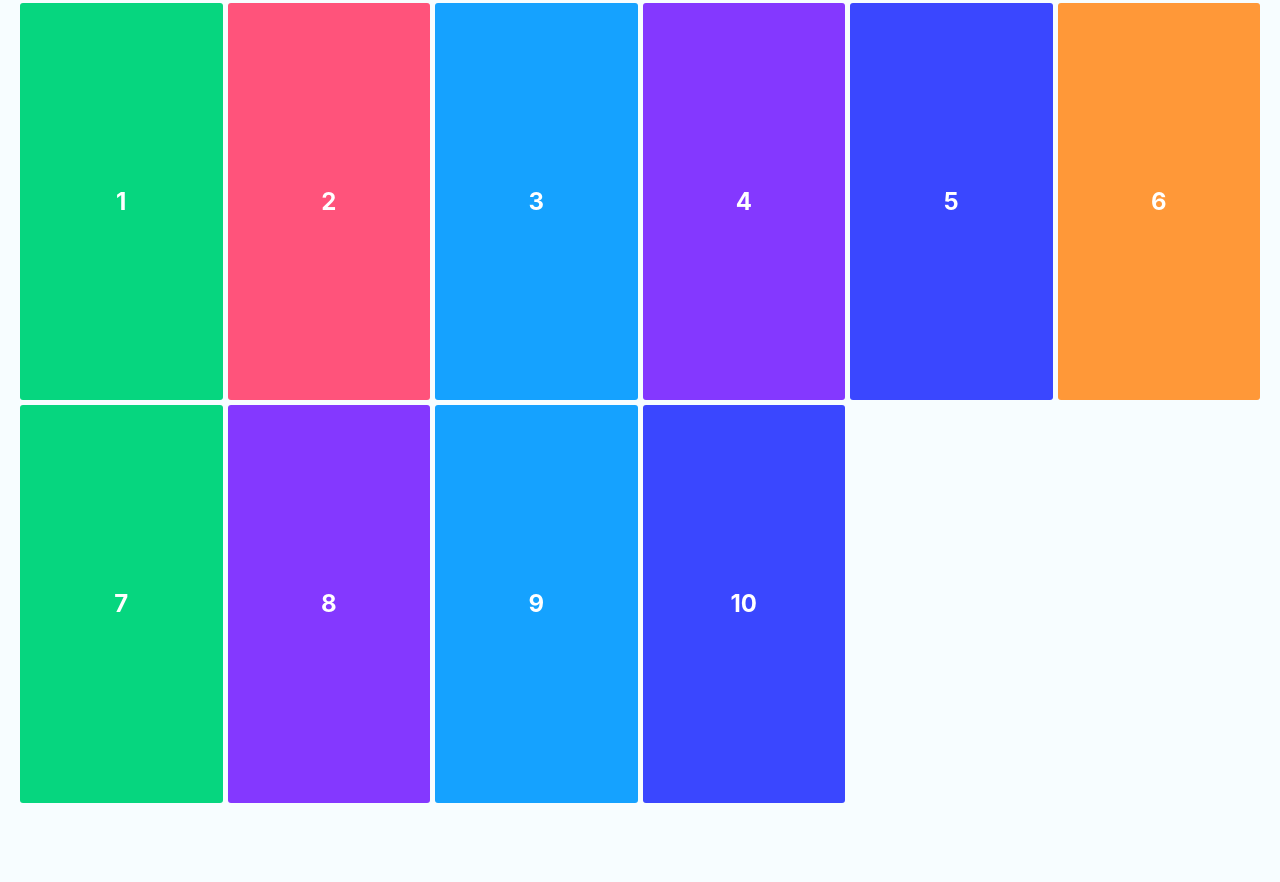
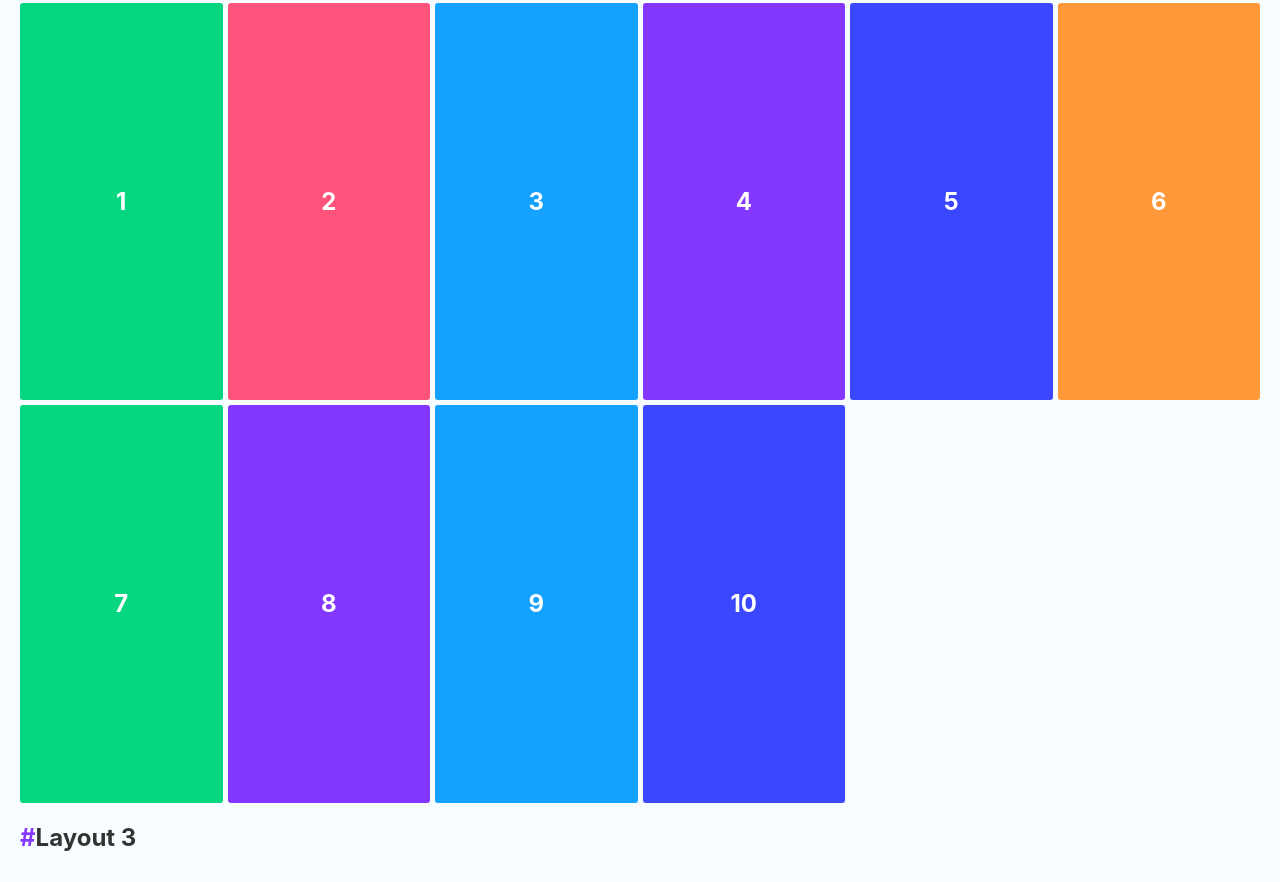
Before and after one commit to alnahian2003/cssgrid, a plain HTML site: page index.html in a window 1280 px wide. Shown: the part 1008-1890 px from the top of the page. Before the commit the page ends 1831 px from the top, so only its background shows below. Drawn offline with Linux system fonts and the light colour scheme.

Commit message:
Layout 3 Initialized

```diff
--- a/index.html
+++ b/index.html
@@ -40,5 +40,8 @@
       <div>9</div>
       <div>10</div>
     </div>
+
+    <!-- Layout 3 -->
+    <h2><a href="#layout3">#</a>Layout 3</h2>
   </body>
 </html>
```
